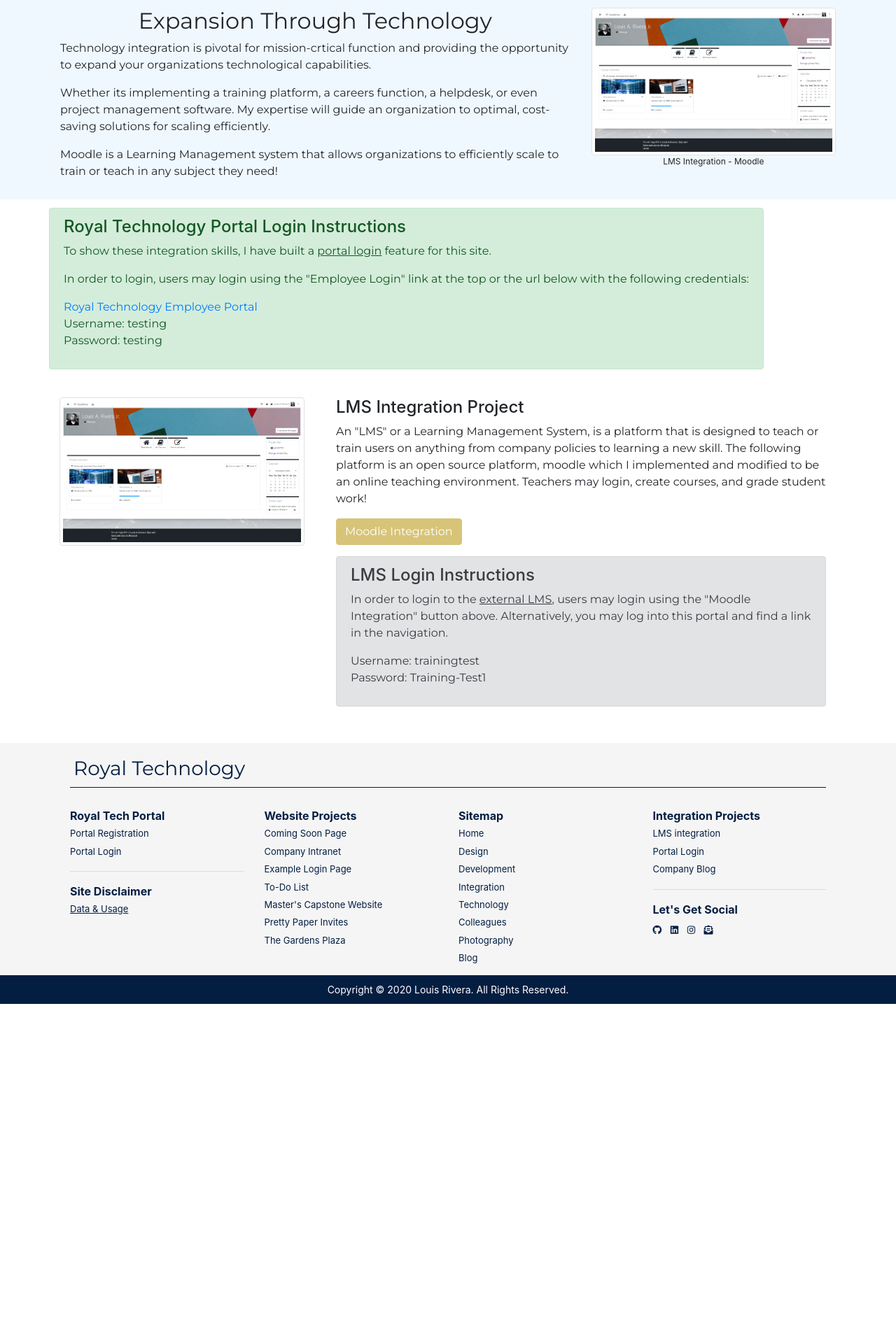
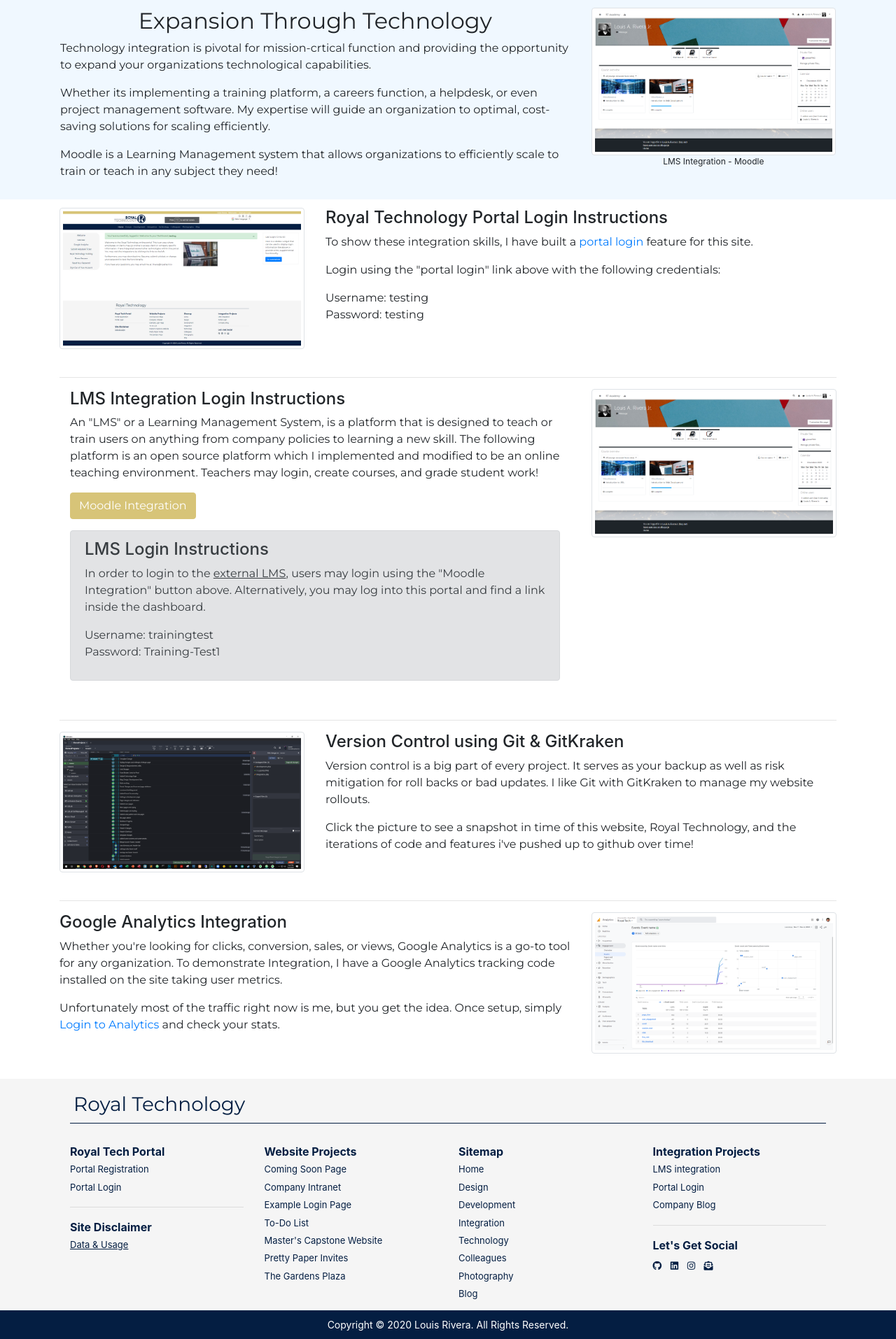
Before and after one commit to louriv/RiveraProjects, a PHP site: page /integration.php in a window 1280 px wide. Shown: the part 288-2202 px from the top of the page at 70% size. Before the commit the page ends 1723 px from the top, so only its background shows below. Run offline with PHP 8.4, Linux system fonts and the light colour scheme.

Commit message:
Added Images and content to integration page
-Added some more images and edits to integrations.php

```diff
--- a/development.php
+++ b/development.php
@@ -49,7 +49,7 @@
   <div class="container content-padding" >
         <div class="row">
           <div class="col-sm-12 col-md-8">
-            <h2 align="center">// Obsessed with Code</h2>
+            <h2 align="center">Front-End & UX Genie</h2>
             <p>Website and Software development skills are crucial to every organization. Whether you want to build a better application or add enhancements to your current experience. I've worked with a variety of programming languages to bridge any technology gap an organization may face.</p>
             <p>While I specialize in Front-End and User Experience Development, I have worked with many development environments to help an organizations provide the best technology possible. You can find a master list of technologies I work with over on the <a href="technology.php">Technology</a> page.</p>
             </div>
--- a/integration.php
+++ b/integration.php
@@ -67,15 +67,19 @@
         <div class="container-fluid content-padding">
           <div class="container">
             <div class="row">
-              <div class="col-xs-12">
+              <div class="col">
+                <a href="employee-login.php"><img src="../img/portal.PNG" alt="Royal Technology Portal" class="img-thumbnail d-none d-md-block img-fluid"></a>
+
+              </div>
+              <div class="col-xs-12 col-md-8">
 
 
-            <div class="alert alert-success" role="alert">
-              <h4 class="alert-heading">Royal Technology Portal Login Instructions</h4>
-              <p>To show these integration skills, I have built a <u>portal login</u> feature for this site.</p>
 
-              <p>In order to login, users may login using the "Employee Login" link at the top or the url below with the following credentials:</p>
-              <p><a href="employee-login.php">Royal Technology Employee Portal</a><br/>Username: testing<br/>Password: testing</p>
+              <h4>Royal Technology Portal Login Instructions</h4>
+              <p>To show these integration skills, I have built a <a href="employee-login.php">portal login</a> feature for this site.</p>
+
+              <p>Login using the "portal login" link above with the following credentials:</p>
+              <p>Username: testing<br/>Password: testing</p>
 
             </div>
 
@@ -83,40 +87,94 @@
             </div>
           </div>
           </div>
-          </div>
-          </div>
-          </div>
 
           <div class="container-fluid content-padding">
             <div class="container">
-
+  <hr/>
               <div class="row">
+                <div class="col">
+                  <div class="container-fluid">
+                    <h4>LMS Integration Login Instructions</h4>
+                    <p>An "LMS" or a Learning Management System, is a platform that is designed to teach or train users on anything from company policies to learning a new skill. The following platform is an open source platform which I implemented and modified to be an online teaching environment. Teachers may login, create courses, and grade student work!</p>
+                    <p><a class="btn btn-gold" href="https://www.moodle.riveraprojects.com" target="_blank">Moodle Integration</a></p>
+                    <div class="alert alert-secondary" role="alert">
+                      <h4>LMS Login Instructions</h4>
+                      <p>In order to login to the <u>external LMS</u>, users may login using the "Moodle Integration" button above. Alternatively, you may log into this portal and find a link inside the dashboard.</p>
+                      <p>Username: trainingtest <br/>Password: Training-Test1</p>
+                    </div>
+                  </div>
+                </div>
                 <div class="col-sm-12 col-md-4">
                   <div class="text-container">
                     <a href="https://www.moodle.riveraprojects.com"><img src="../img/moodle.png" alt="Mission" class="img-thumbnail d-none d-md-block img-fluid"></a>
                   </div>
                 </div>
 
-          <div class="col">
-            <div class="container-fluid">
-              <h4>LMS Integration Project</h4>
-              <p>An "LMS" or a Learning Management System, is a platform that is designed to teach or train users on anything from company policies to learning a new skill. The following platform is an open source platform, moodle which I implemented and modified to be an online teaching environment. Teachers may login, create courses, and grade student work!</p>
-              <p><a class="btn btn-gold" href="https://www.moodle.riveraprojects.com" target="_blank">Moodle Integration</a></p>
-              <div class="alert alert-secondary" role="alert">
-                <h4>LMS Login Instructions</h4>
-                <p>In order to login to the <u>external LMS</u>, users may login using the "Moodle Integration" button above. Alternatively, you may log into this portal and find a link in the navigation.</p>
-                <p>Username: trainingtest <br/>Password: Training-Test1</p>
-              </div>
-            </div>
-          </div>
+
         </div>
 
 
           </div>
 
         </div>
-      </div>
-    </div>
+
+        <div class="container-fluid content-padding">
+          <div class="container">
+              <hr/>
+            <div class="row">
+              <div class="col">
+                <a href="https://www.royaltech.io/img/gitkraken.PNG" target="_blank"><img src="../img/gitkraken.PNG" alt="Git & GitKraken Version Control" class="img-thumbnail d-none d-md-block img-fluid"></a>
+
+              </div>
+              <div class="col-xs-12 col-md-8">
+
+
+
+              <h4>Version Control using Git & GitKraken </h4>
+              <p>Version control is a big part of every project. It serves as your backup as well as risk mitigation for roll backs or bad updates. I like Git with GitKraken to manage my website rollouts.</p>
+
+              <p>Click the picture to see a snapshot in time of this website, Royal Technology, and the iterations of code and features i've pushed up to github over time!</p>
+
+
+            </div>
+
+
+            </div>
+          </div>
+          </div>
+
+
+
+          <div class="container-fluid content-padding">
+            <div class="container">
+              <hr/>
+              <div class="row">
+
+                <div class="col-xs-12 col-md-8">
+
+
+
+                <h4>Google Analytics Integration </h4>
+                <p>Whether you're looking for clicks, conversion, sales, or views, Google Analytics is a go-to tool for any organization. To demonstrate Integration, I have a Google Analytics tracking code installed on the site taking user metrics.</p>
+
+                <p>Unfortunately most of the traffic right now is me, but you get the idea. Once setup, simply <a href="https://analytics.google.com/analytics/web/" target="_blank">Login to Analytics</a> and check your stats. </p>
+
+
+              </div>
+
+              <div class="col">
+                <a href="https://www.royaltech.io/img/google-analytics.PNG" target="_blank"><img src="../img/google-analytics.PNG" alt="Google analytics Dashboard" class="img-thumbnail d-none d-md-block img-fluid"></a>
+
+              </div>
+
+
+              </div>
+            </div>
+            </div>
+
+
+          </div>
+
 
 
   <!--universal footer -->
```
Also changed, not shown: img/gitkraken.PNG (added), img/google-analytics.PNG (added), img/portal.PNG (added).
